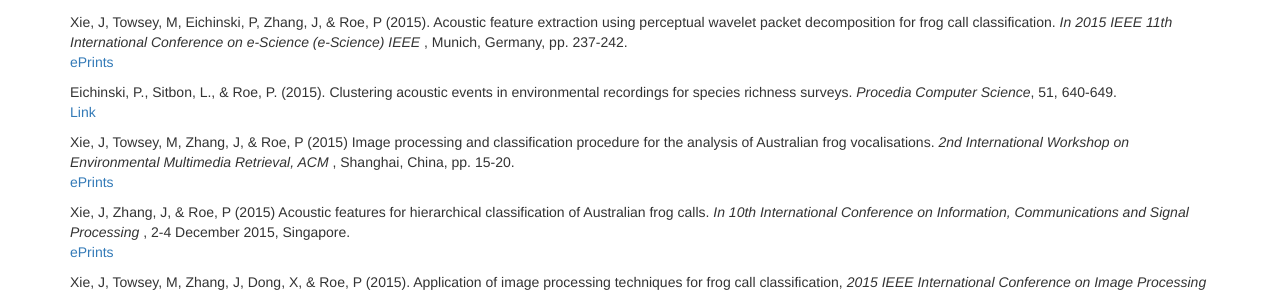
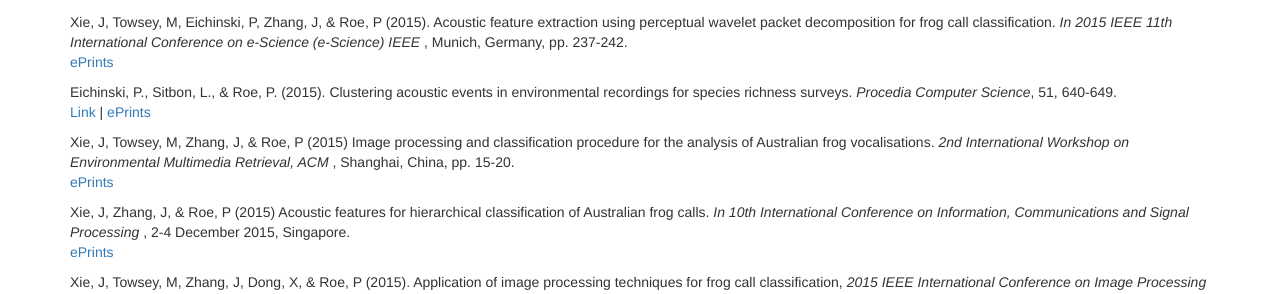
Before and after one commit to QutEcoacoustics/research-blog, a Jekyll site: the page built from publications/publications.html, in a window 1280 px wide and 900 px high, scrolled down 493 px. Shown: the part 156-450 px from the top of the window. Built offline with Jekyll 4.4.1, drawn with Linux system fonts in a browser that asks for light colours; nearby versions of some CDN libraries.

Commit message:
Added qut eprints link to eichinski 2015

```diff
--- a/publications/publications.html
+++ b/publications/publications.html
@@ -32,8 +32,6 @@
     </p>
 
     <h2>2015</h2>
-
-
 
     <p>
         Zhang, L., Towsey, M., Zhang, J. & Roe, P. (2015).
@@ -78,7 +76,8 @@
         Eichinski, P., Sitbon, L., & Roe, P. (2015). Clustering acoustic events in environmental recordings for species richness surveys.
         <i>Procedia Computer Science</i>, 51, 640-649.
         <br />
-        <a href="http://dx.doi.org/10.1016/j.procs.2015.05.178">Link</a>
+        <a href="http://dx.doi.org/10.1016/j.procs.2015.05.178">Link</a> |
+        <a href="http://eprints.qut.edu.au/86682/">ePrints</a>
     </p>
 
     <p>
```
